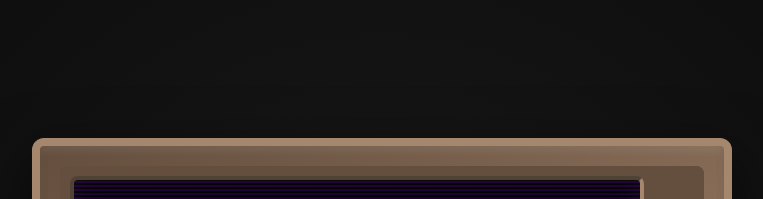
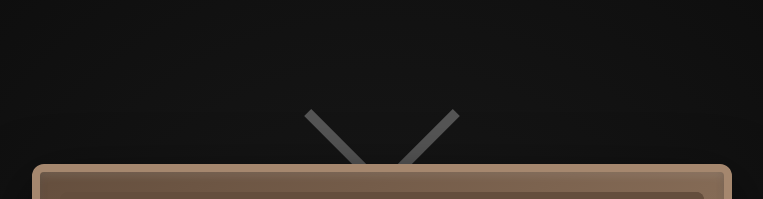
Before and after one commit to MateusDaroz/ds-course-quiz-frontend, a plain HTML site: page client/index.html in a window 1280 px wide. Shown: the top 199 px of the page, without its empty margins (258-1021 px from the left). Drawn offline with nearby package versions, Linux system fonts and the light colour scheme.

Commit message:
add: tv aerials

```diff
--- a/client/index.html
+++ b/client/index.html
@@ -51,6 +51,7 @@
             display: flex;
             align-items: center;
             justify-content: center;
+            flex-direction: column;
             z-index: 2000;
             transition: all 1.2s cubic-bezier(0.25, 0.46, 0.45, 0.94);
         }
@@ -125,6 +126,28 @@
             pointer-events: none;
         }
 
+        .tv-aerials{
+            display: flex;
+            justify-content: center;
+            align-items: center;
+            flex-direction: row;
+            margin-top: -3rem;
+        }
+
+        .tv-aerial{
+            width: 10px;
+            height: 100px;
+            background-color: rgb(85, 85, 85);
+        }
+
+        .tv-aerial.right{
+            transform: rotate(45deg) translateX(3rem);
+        }
+
+        .tv-aerial.left{
+            transform: rotate(135deg) translateX(3rem);
+        }
+
         .tv-controls {
             /*position: absolute;
             right: 10px;
@@ -634,6 +657,10 @@
 <body>
     <!-- Home Screen - Vintage TV -->
     <div id="homeScreen" class="home-screen">
+        <div class="tv-aerials">
+            <div class="tv-aerial left"></div>
+            <div class="tv-aerial right"></div>
+        </div>
         <div class="tv-frame">
             <div class="tv-bezel">
                 <div class="tv-screen">
```
